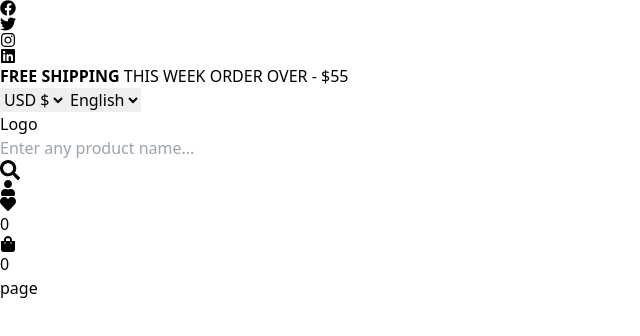
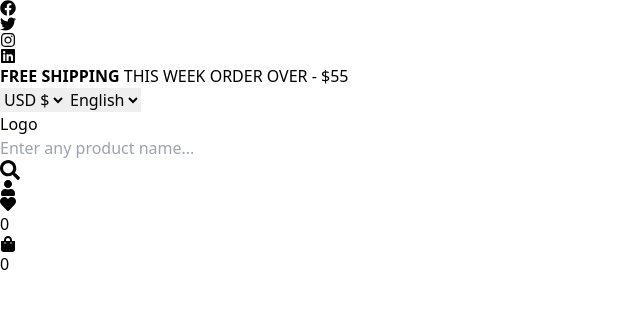
Before and after one commit to adilraees786/New-Next-JS-Project, a Next.js app: page / in a window 1280 px wide. Shown: the top 336 px of the page, without its empty margins (0-640 px from the left). Built offline with nearby package versions, Linux system fonts and the light colour scheme.

Commit message:
set pages js

```diff
--- a/src/app/page.js
+++ b/src/app/page.js
@@ -1,10 +1,8 @@
 
 import React from 'react'
 
- const page = () => {
+export default function Home(){
   return (
-    <div>page</div>
+    <main></main>
   )
 }
-
-export default  page;
```
